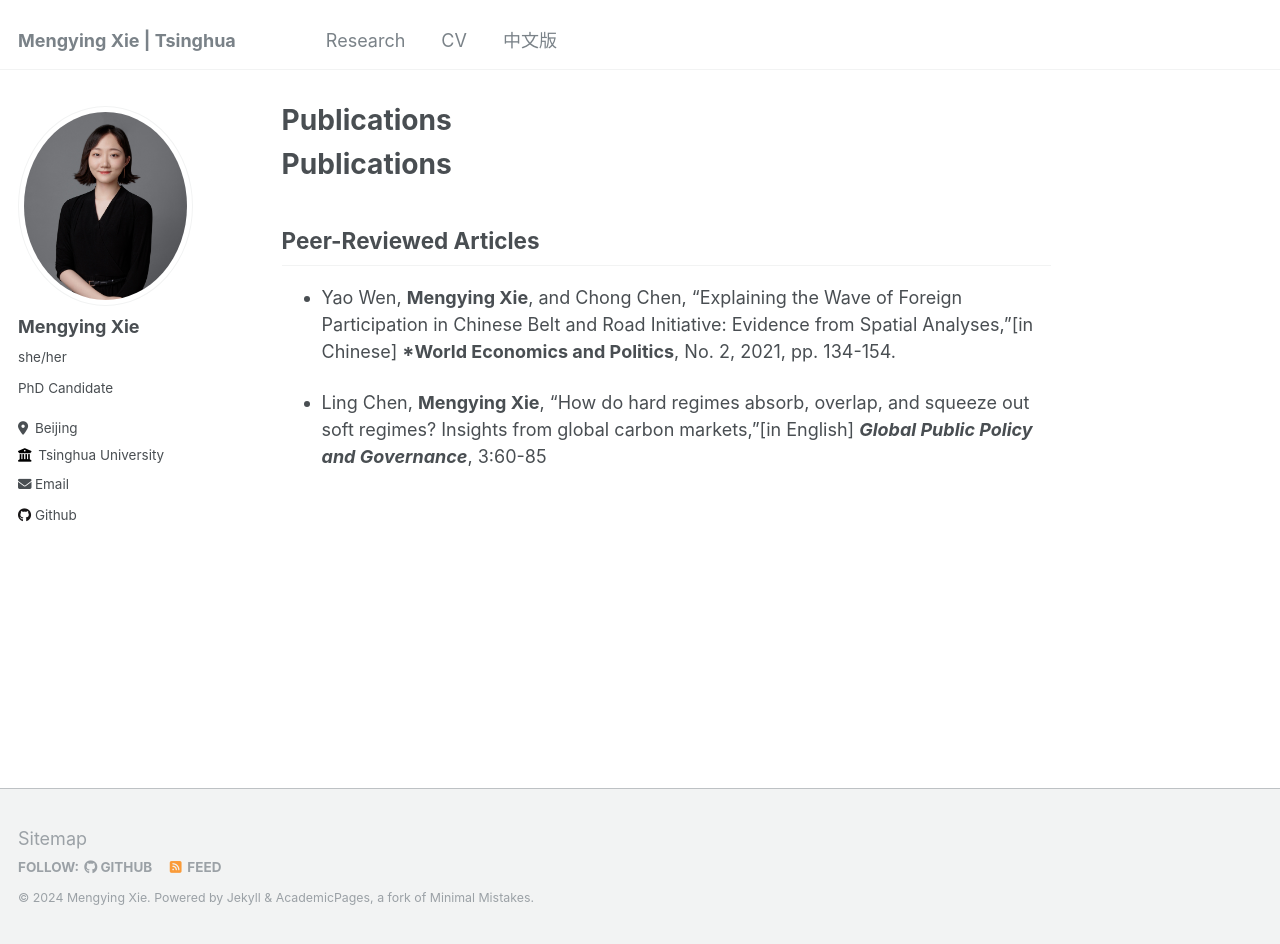
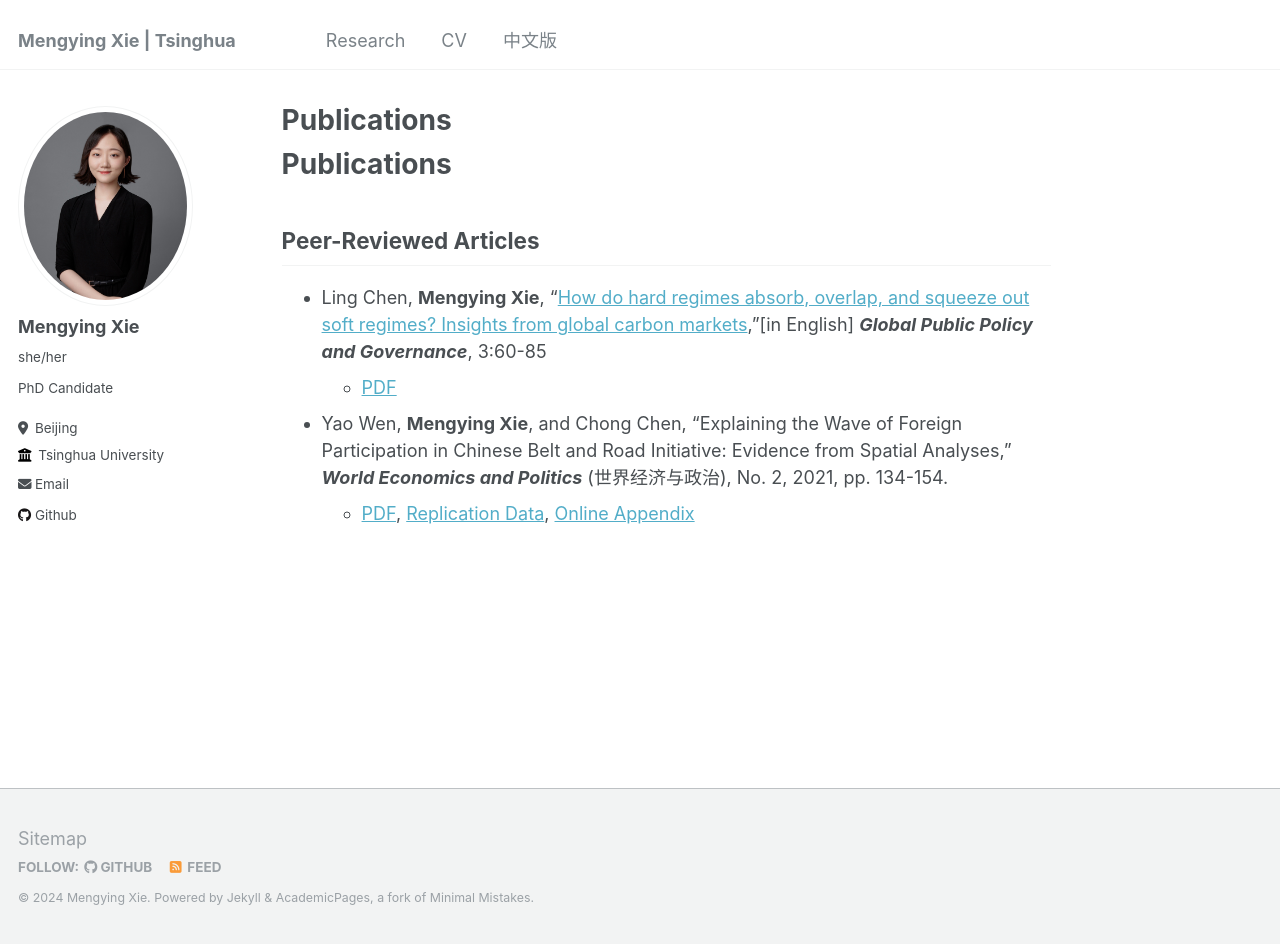
Before and after one commit to xiemythu/xiemythu.github.io, a Jekyll site: the page built from _pages/research.md, in a window 1280 px wide and 944 px high. Built offline with Jekyll 4.4.1, drawn with Linux system fonts in a browser that asks for light colours; our own code applies the rules of GitHub Pages for plain Markdown files.

Commit message:
Update research.md

```diff
--- a/_pages/research.md
+++ b/_pages/research.md
@@ -7,6 +7,8 @@ author_profile: true
 
 ## Peer-Reviewed Articles
 
-* Yao Wen, **Mengying Xie**, and Chong Chen, "Explaining the Wave of Foreign Participation in Chinese Belt and Road Initiative: Evidence from Spatial Analyses,"[in Chinese] ***World Economics and Politics**, No. 2, 2021, pp. 134-154.
+* Ling Chen, **Mengying Xie**, "[How do hard regimes absorb, overlap, and squeeze out soft regimes? Insights from global carbon markets](https://doi.org/10.1007/s43508-023-00064-3),"[in English] ***Global Public Policy and Governance***, 3:60-85
+    + [PDF](https://xiemythu.github.io/files/chen_xie_2023.pdf)
 
-* Ling Chen, **Mengying Xie**, "How do hard regimes absorb, overlap, and squeeze out soft regimes? Insights from global carbon markets,"[in English] ***Global Public Policy and Governance***, 3:60-85
+* Yao Wen, **Mengying Xie**, and Chong Chen, "Explaining the Wave of Foreign Participation in Chinese Belt and Road Initiative: Evidence from Spatial Analyses," ***World Economics and Politics*** (世界经济与政治), No. 2, 2021, pp. 134-154.
+    + [PDF](https://cc458.github.io/files/Wen_Xie_Chen_2021_BRI.pdf), [Replication Data](https://doi.org/10.7910/DVN/N8B5BC), [Online Appendix](https://cc458.github.io/files/Wen_Xie_Chen2021.pdf)
```
